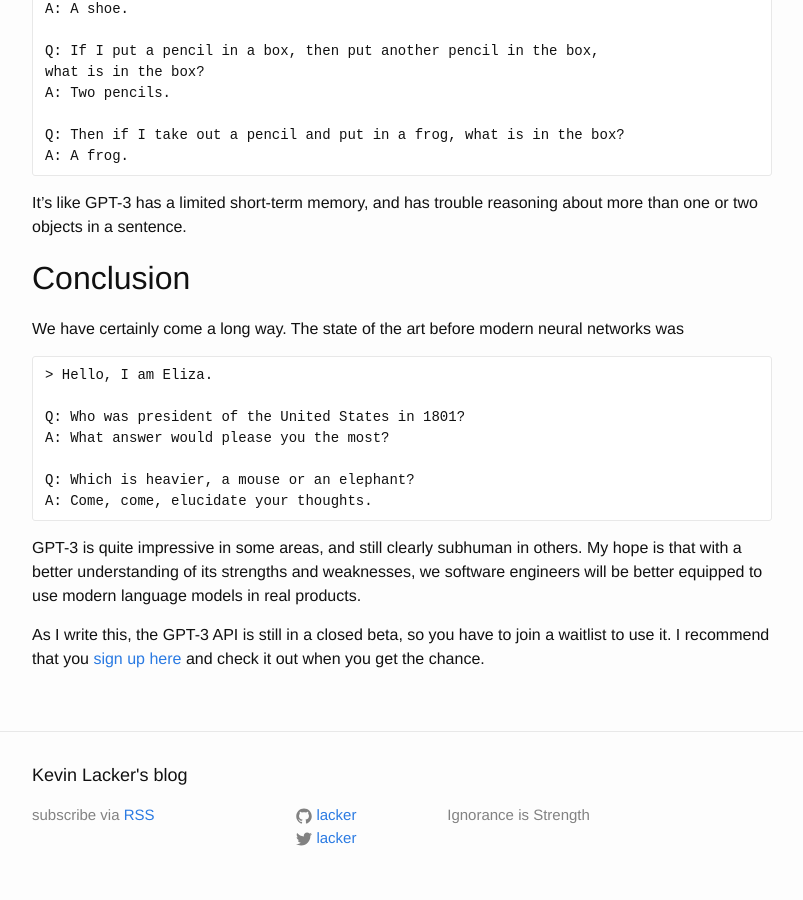
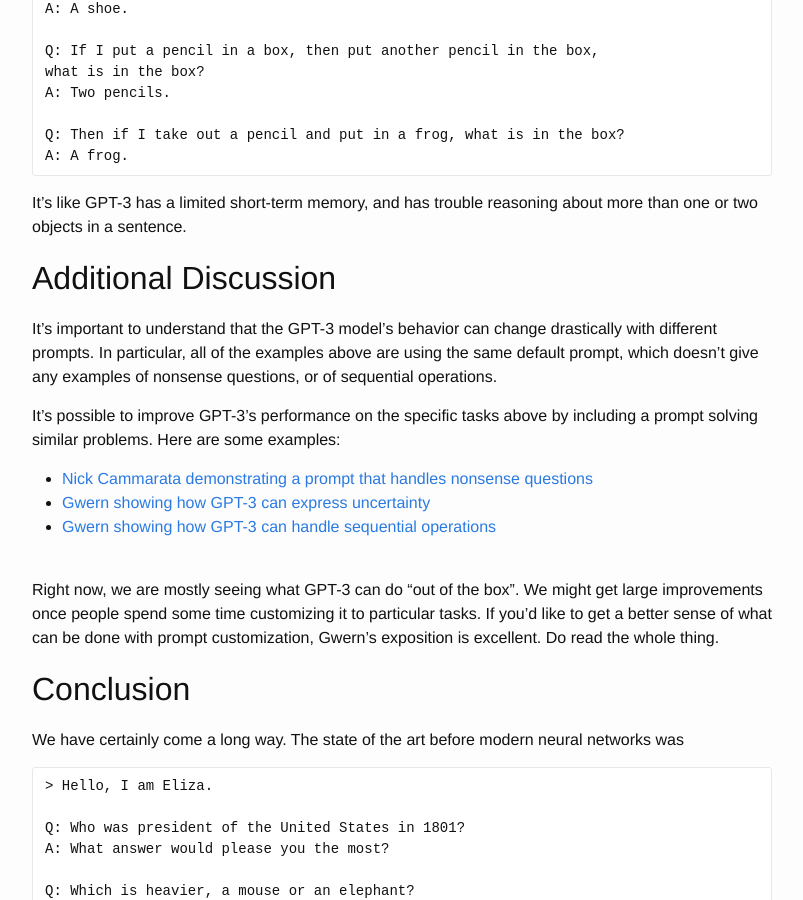
Before and after one commit to lacker/lacker.github.io, a Jekyll site: the page built from _posts/2020-07-06-giving-gpt-3-a-turing-test.markdown, in a window 1280 px wide and 900 px high, scrolled down 5634 px. Shown: the whole window, without its empty margins (238-1041 px from the left). Built offline with Jekyll 4.4.1, drawn with Linux system fonts in a browser that asks for light colours.

Commit message:
add additional discussion paragraph

```diff
--- a/_posts/2020-07-06-giving-gpt-3-a-turing-test.markdown
+++ b/_posts/2020-07-06-giving-gpt-3-a-turing-test.markdown
@@ -285,6 +285,27 @@
 It's like GPT-3 has a limited short-term memory, and has trouble reasoning
 about more than one or two objects in a sentence.
 
+## Additional Discussion
+
+It's important to understand that the GPT-3 model's behavior can
+change drastically with different prompts. In particular, all of the
+examples above are using the same default prompt, which doesn't give
+any examples of nonsense questions, or of sequential operations.
+
+It's possible to improve GPT-3's performance on the specific tasks above by
+including a prompt solving similar problems. Here are some examples:
+
+* [Nick Cammarata demonstrating a prompt that handles nonsense questions](https://twitter.com/nicklovescode/status/1284050958977130497)
+* [Gwern showing how GPT-3 can express uncertainty](https://www.gwern.net/GPT-3#expressing-uncertainty)
+* [Gwern showing how GPT-3 can handle sequential operations](https://www.gwern.net/GPT-3#the-database-prompt)
+
+<br/>
+Right now, we are mostly seeing what GPT-3 can do "out of the
+box". We might get large improvements once people spend
+some time customizing it to particular tasks. If you'd like to get a
+better sense of what can be done with prompt customization, Gwern's
+exposition is excellent. Do read the whole thing.
+
 ## Conclusion
 
 We have certainly come a long way. The state of the art before modern
```
